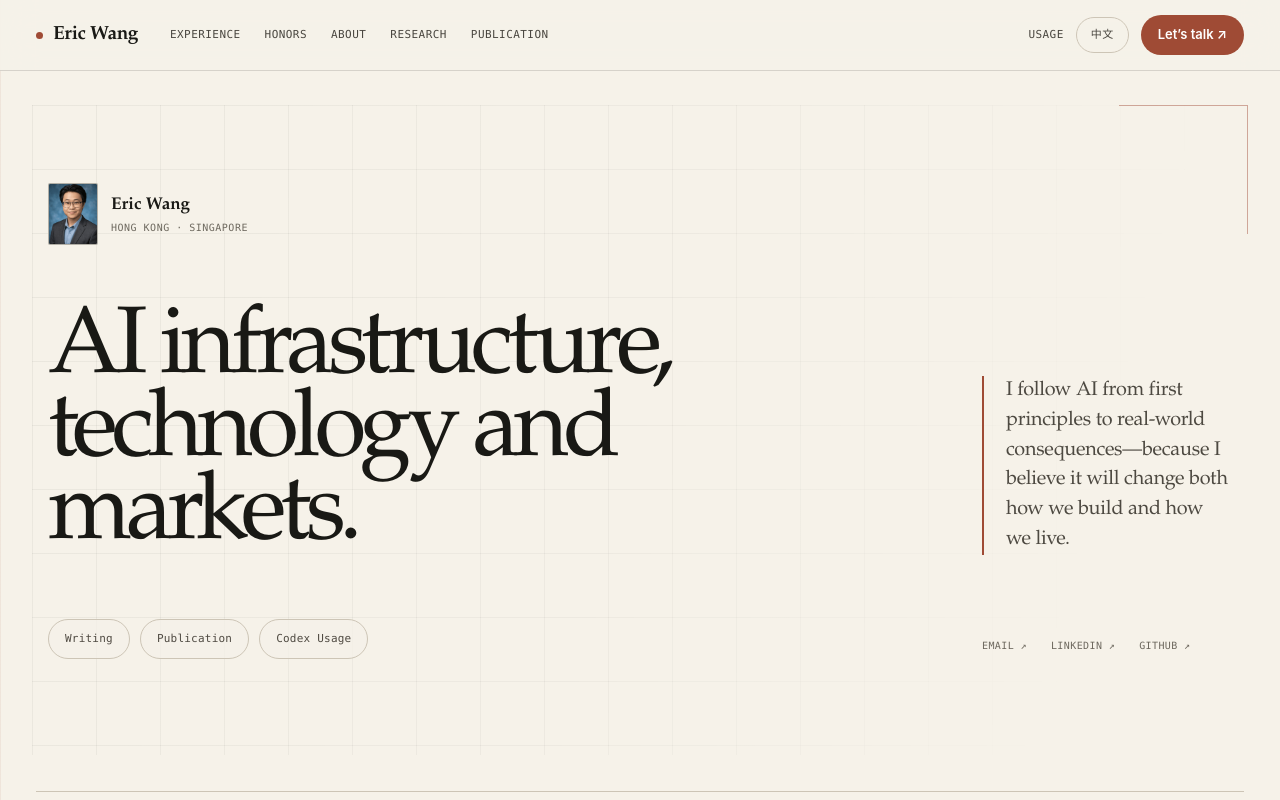
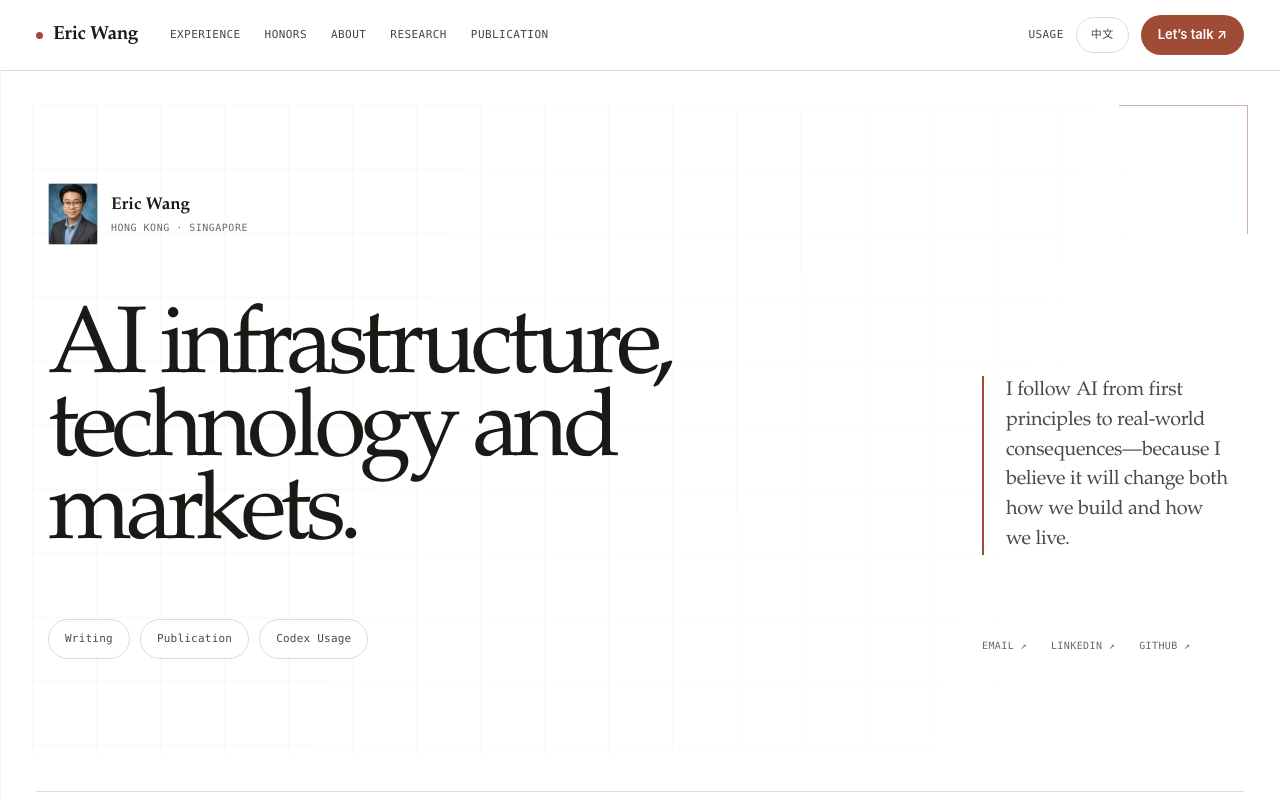
Before and after one commit to ericwang0321/ericwang0321.github.io, a Next.js app: page / in a window 1280 px wide. Shown: the top 800 px of the page. Built offline with nearby package versions, Linux system fonts and the light colour scheme.

Commit message:
Switch site background to white

```diff
--- a/app/globals.css
+++ b/app/globals.css
@@ -1,13 +1,13 @@
 :root {
-  --page: #f6f2e9;
-  --surface: #eae4d7;
-  --surface-hover: #e2dacb;
+  --page: #ffffff;
+  --surface: #f4f5f6;
+  --surface-hover: #eceff1;
   --text: #191915;
   --muted: #6d685e;
-  --line: #cdc5b6;
+  --line: #d9dcdf;
   --accent: #9f4b35;
   --accent-deep: #713424;
-  --paper-light: #fbf9f4;
+  --paper-light: #ffffff;
   --display: "Iowan Old Style", "Palatino Linotype", Palatino, Baskerville, Georgia, "Times New Roman", serif;
   --mono: "SFMono-Regular", Consolas, "Liberation Mono", Menlo, monospace;
   --max-width: 1280px;
@@ -69,7 +69,7 @@ img {
 }
 
 .site-header {
-  background: rgba(246, 242, 233, 0.9);
+  background: rgba(255, 255, 255, 0.92);
   border-bottom: 1px solid rgba(25, 25, 21, 0.14);
   position: sticky;
   top: 0;
@@ -179,8 +179,8 @@ img {
 
 .hero-section::before {
   background-image:
-    linear-gradient(rgba(25, 25, 21, 0.07) 1px, transparent 1px),
-    linear-gradient(90deg, rgba(25, 25, 21, 0.07) 1px, transparent 1px);
+    linear-gradient(rgba(25, 25, 21, 0.045) 1px, transparent 1px),
+    linear-gradient(90deg, rgba(25, 25, 21, 0.045) 1px, transparent 1px);
   background-size: 64px 64px;
   content: "";
   inset: 34px 32px 36px;
@@ -219,7 +219,7 @@ img {
 }
 
 .hero-avatar {
-  background: #ded9cf;
+  background: #f1f2f3;
   border: 1px solid rgba(25, 25, 21, 0.22);
   border-radius: 2px;
   height: 62px;
@@ -289,7 +289,7 @@ img {
 }
 
 .explore-chips a {
-  background: rgba(246, 242, 233, 0.72);
+  background: rgba(255, 255, 255, 0.88);
   border: 1px solid var(--line);
   border-radius: 999px;
   color: #4f4a42;
@@ -1048,8 +1048,8 @@ img {
 
 .contact-section {
   background:
-    linear-gradient(rgba(246, 242, 233, 0.06) 1px, transparent 1px),
-    linear-gradient(90deg, rgba(246, 242, 233, 0.06) 1px, transparent 1px),
+    linear-gradient(rgba(255, 255, 255, 0.06) 1px, transparent 1px),
+    linear-gradient(90deg, rgba(255, 255, 255, 0.06) 1px, transparent 1px),
     var(--text);
   background-size: 48px 48px;
   border-radius: 3px;
```
